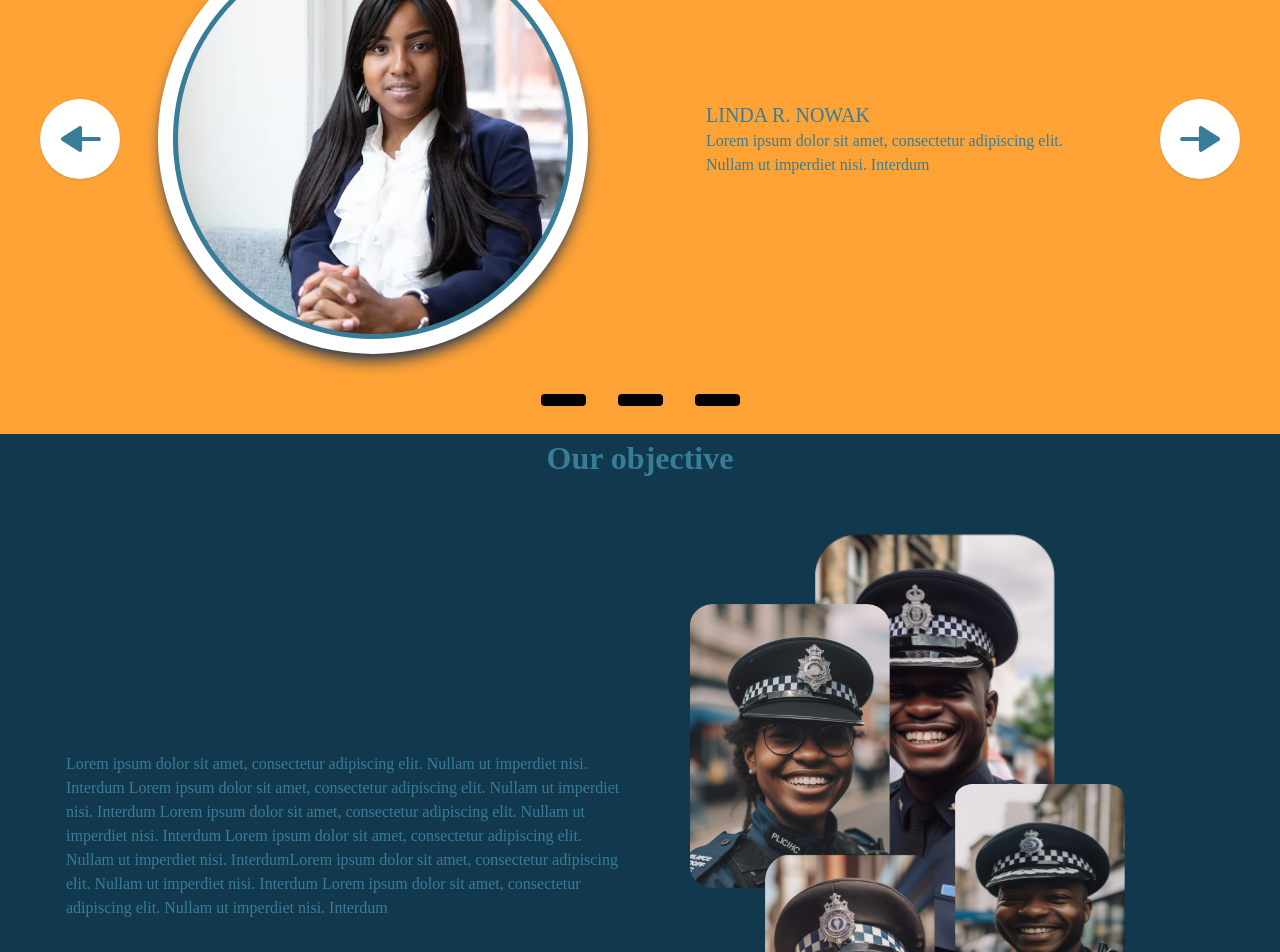
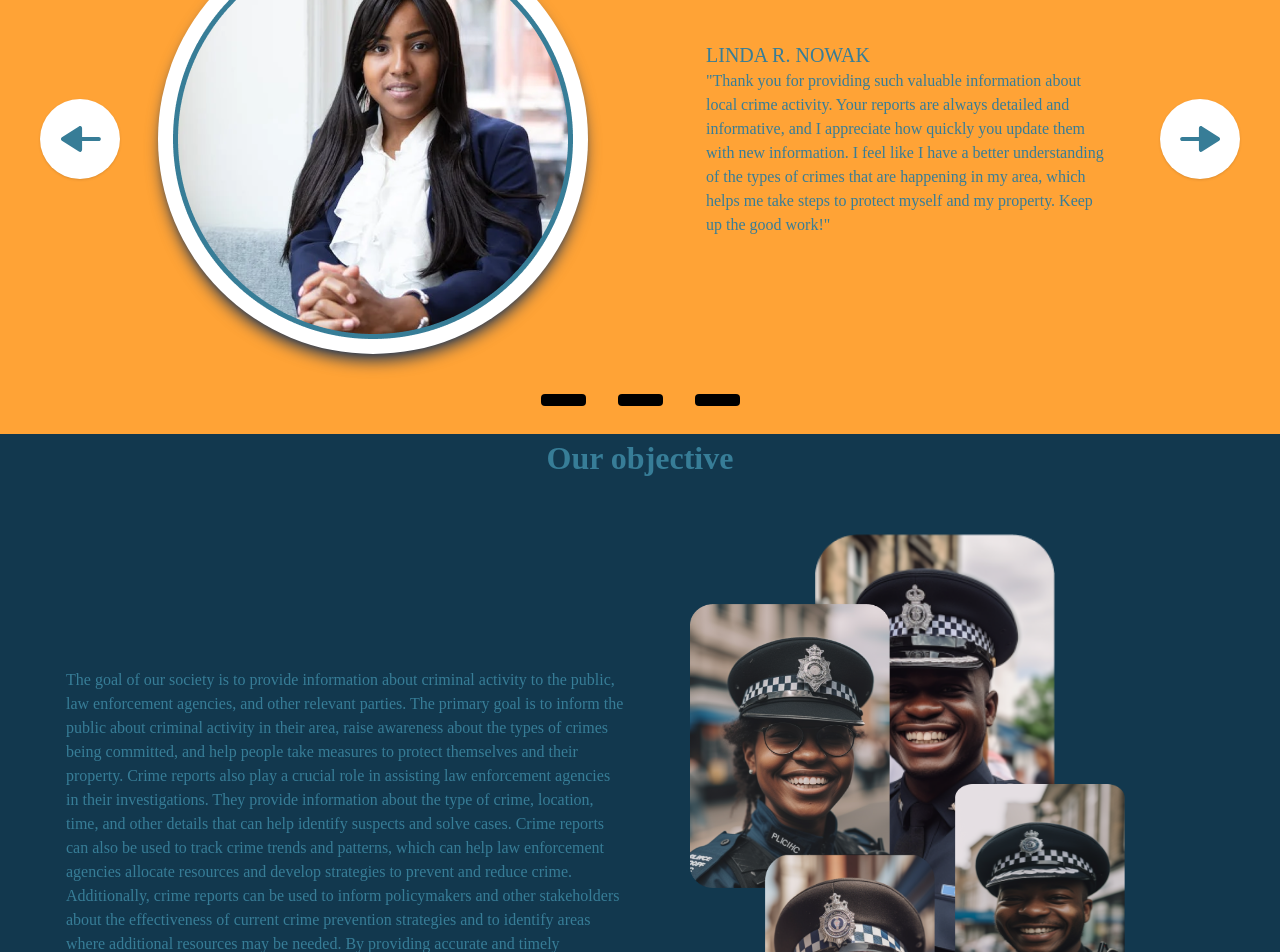
Before and after one commit to remymcall/crime-reports, a React (Create React App) app: page / in a window 1280 px wide. Shown: the part 1460-2412 px from the top of the page. Built offline with nearby package versions, Linux system fonts and the light colour scheme.

Commit message:
Update home2.js
correction of loren ipusm

```diff
--- a/src/components/home2.js
+++ b/src/components/home2.js
@@ -168,7 +168,7 @@ function Home2() {
 
       <div className=" flex bg-[#FFA336] flex-col items-center w-full px-30 text-[#377D97] justify-center">
         <div className="flex justify-center pb-8 text-[2em] text-[#377D97]  font-bold">
-          Testimonial
+          Feedback from our users
         </div>
         <div className=" flex  px-10 py-3 w-full justify-between items-center">
           <div className=" flex  justify-center">
@@ -197,8 +197,7 @@ function Home2() {
           <div className=" flex flex-col p-4 pl-20 justify-center">
             <div className=" text-xl">LINDA R. NOWAK</div>
             <div className="w-[400px]">
-              Lorem ipsum dolor sit amet, consectetur adipiscing elit. Nullam ut
-              imperdiet nisi. Interdum
+              "Thank you for providing such valuable information about local crime activity. Your reports are always detailed and informative, and I appreciate how quickly you update them with new information. I feel like I have a better understanding of the types of crimes that are happening in my area, which helps me take steps to protect myself and my property. Keep up the good work!"
             </div>
           </div>
           <div className=" flex  justify-center">
@@ -232,15 +231,12 @@ function Home2() {
         <div className=" flex  px-10 py-3 w-full justify-between">
           <div className=" w-1/2 flex flex-col p-4 justify-center">
             <div>
-              Lorem ipsum dolor sit amet, consectetur adipiscing elit. Nullam ut
-              imperdiet nisi. Interdum Lorem ipsum dolor sit amet, consectetur
-              adipiscing elit. Nullam ut imperdiet nisi. Interdum Lorem ipsum
-              dolor sit amet, consectetur adipiscing elit. Nullam ut imperdiet
-              nisi. Interdum Lorem ipsum dolor sit amet, consectetur adipiscing
-              elit. Nullam ut imperdiet nisi. InterdumLorem ipsum dolor sit
-              amet, consectetur adipiscing elit. Nullam ut imperdiet nisi.
-              Interdum Lorem ipsum dolor sit amet, consectetur adipiscing elit.
-              Nullam ut imperdiet nisi. Interdum
+           The goal of our society is to provide information about criminal activity to the public, law enforcement agencies, and other relevant parties. The primary goal is to inform the public about criminal activity in their area, raise awareness about the types of crimes being committed, and help people take measures to protect themselves and their property.
+
+Crime reports also play a crucial role in assisting law enforcement agencies in their investigations. They provide information about the type of crime, location, time, and other details that can help identify suspects and solve cases. Crime reports can also be used to track crime trends and patterns, which can help law enforcement agencies allocate resources and develop strategies to prevent and reduce crime.
+
+Additionally, crime reports can be used to inform policymakers and other stakeholders about the effectiveness of current crime prevention strategies and to identify areas where additional resources may be needed. By providing accurate and timely information about criminal activity, crime reports can help promote public safety and support the overall well-being of society.
+
             </div>
           </div>
           <div className=" flex h-[620px] w-1/2 justify-center p-2 object-cover ">
```
